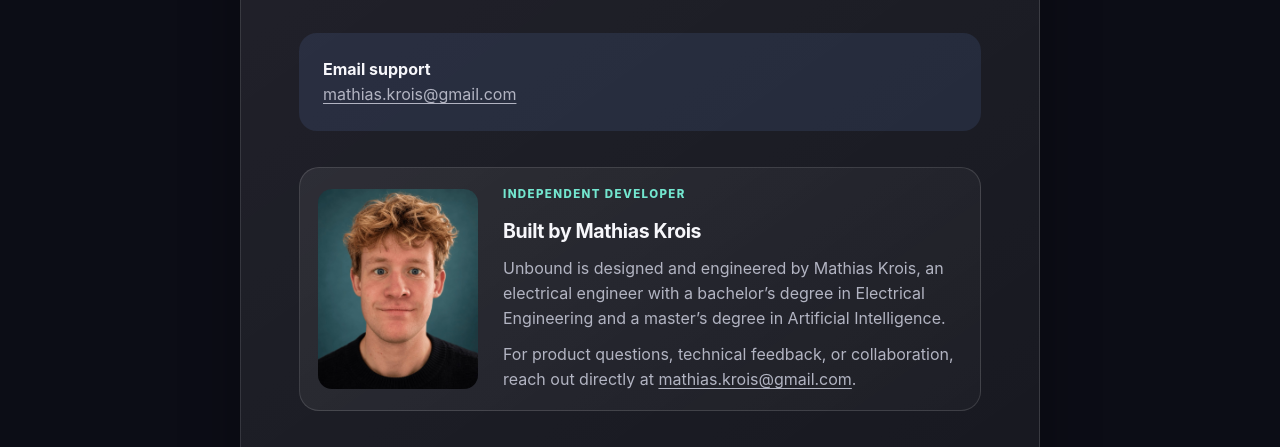
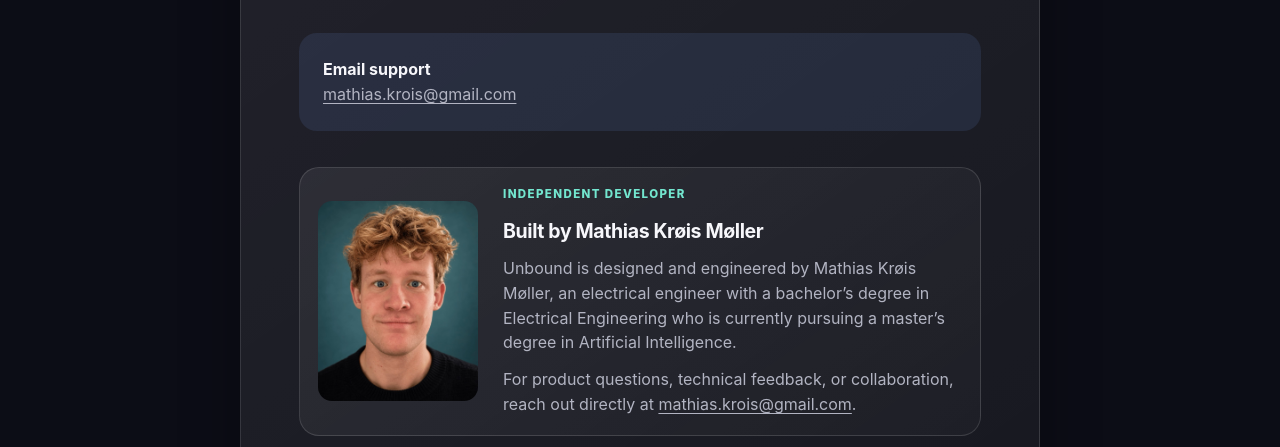
Before and after one commit to mathiaskrois/unbound-site, a website: page unbound/support/index.html in a window 1280 px wide. Shown: the part 318-765 px from the top of the page. Drawn offline with Linux system fonts and the light colour scheme.

Commit message:
Correct developer name and study status

```diff
--- a/unbound/support/index.html
+++ b/unbound/support/index.html
@@ -12,7 +12,7 @@
     <header class="shell topbar"><a class="brand" href="../" aria-label="Unbound home"><span class="mark" aria-hidden="true">U</span> Unbound</a><nav aria-label="Primary navigation"><a href="../privacy/">Privacy</a><a href="../terms/">Terms</a><a aria-current="page" href="./">Support</a></nav></header>
     <main class="shell article-wrap"><article class="article"><p class="eyebrow">Help</p><h1>Support for Unbound</h1><p class="effective">We’re here to help with your listening library.</p>
       <div class="contact-card"><p><strong>Email support</strong><br><a href="mailto:mathias.krois@gmail.com">mathias.krois@gmail.com</a></p></div>
-      <section class="owner-card" aria-labelledby="owner-title"><img src="../assets/owner/mathias-krois.jpeg" width="160" height="200" alt="Portrait of Mathias Krois" loading="lazy"><div><p class="owner-kicker">Independent developer</p><h2 id="owner-title">Built by Mathias Krois</h2><p>Unbound is designed and engineered by Mathias Krois, an electrical engineer with a bachelor’s degree in Electrical Engineering and a master’s degree in Artificial Intelligence.</p><p>For product questions, technical feedback, or collaboration, reach out directly at <a href="mailto:mathias.krois@gmail.com">mathias.krois@gmail.com</a>.</p></div></section>
+      <section class="owner-card" aria-labelledby="owner-title"><img src="../assets/owner/mathias-krois.jpeg" width="160" height="200" alt="Portrait of Mathias Krøis Møller" loading="lazy"><div><p class="owner-kicker">Independent developer</p><h2 id="owner-title">Built by Mathias Krøis Møller</h2><p>Unbound is designed and engineered by Mathias Krøis Møller, an electrical engineer with a bachelor’s degree in Electrical Engineering who is currently pursuing a master’s degree in Artificial Intelligence.</p><p>For product questions, technical feedback, or collaboration, reach out directly at <a href="mailto:mathias.krois@gmail.com">mathias.krois@gmail.com</a>.</p></div></section>
       <h2>Quick help</h2><ul><li><strong>A purchase is missing:</strong> Open Unbound → Library Actions → Settings → Restore Purchases.</li><li><strong>Watch transfer is unavailable:</strong> Confirm the Watch is paired, install Unbound through the Watch app on iPhone, open it once on Watch, and keep Bluetooth enabled.</li><li><strong>An MP3 will not import:</strong> Confirm the file is a valid, non-protected MP3 accessible through the Files picker.</li><li><strong>LibriVox is unavailable:</strong> Pull to refresh and retry on a working internet connection; LibriVox or Internet Archive may occasionally be unavailable.</li></ul>
       <h2>When you contact us</h2><p>Please include your device model, iOS or watchOS version, Unbound version, and a short description of the issue. Do not send private audio files.</p>
     </article></main>
```
